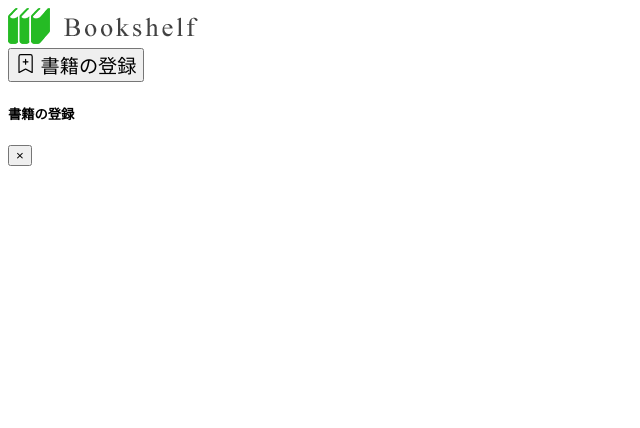
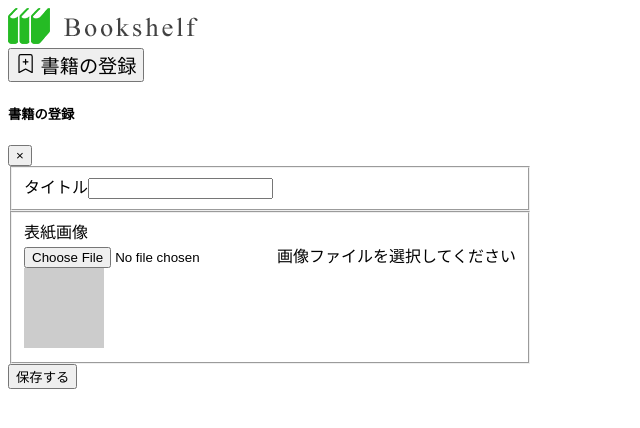
Before and after one commit to caramelribon/bookshelf, a Vue app: page / in a window 1280 px wide. Both pictures are taken after a click on the button "書籍の登録". Shown: the top 428 px of the page, without its empty margins (0-640 px from the left). Built offline with nearby package versions, Linux system fonts and the light colour scheme; the HTML template or start-up script is replaced by a standard one.

Commit message:
registration form create

```diff
--- a/src/components/ShelfModal.vue
+++ b/src/components/ShelfModal.vue
@@ -12,6 +12,48 @@
       hide-footer
       title="書籍の登録"
     >
+      <b-form>
+        <b-form-group class="mb-4">
+          <label for="title">タイトル</label>
+          <b-form-input
+          id="title"
+          v-model="title"
+          required
+          type="text"
+          >
+          </b-form-input>
+        </b-form-group>
+        <b-form-group class="mb-4">
+          <label for="file-uploader">表紙画像</label>
+          <b-form-file
+            id="file-uploader"
+            v-modal="imageFile"
+            accept="image/*"
+            browse-text="参照"
+            class="mb-2"
+            drop-placeholder="ファイルをここにドラッグ&ドロップしてください"
+            placeholder="画像ファイルを選択してください"
+            required
+          >
+          </b-form-file>
+          <b-img
+            :blank="!imageFileEncoded"
+            blank-color="#ccc"
+            height="80"
+            :src="imageFileEncoded"
+            alt="アップロード画像"
+          >
+          </b-img>
+        </b-form-group>
+        <b-button
+          block
+          class="mt-3"
+          type="submit"
+          variant="outline-success"
+        >
+          保存する
+        </b-button>
+      </b-form>
     </b-modal>
   </div>
 </template>
@@ -19,18 +61,61 @@
 <script>
 import {
   BButton,
+  BForm,
+  BFormFile,
+  BFormGroup,
+  BFormInput,
   BIconBookmarkPlus,
+  BImg,
   BModal,
   VBModal,
 } from 'bootstrap-vue';
 
+const encodeImage = (file) => {
+  const reader = new FileReader();
+  return new Promise((resolve) => {
+    reader.onloadend = (event) => resolve(event.target.result);
+    reader.readAsDataURL(file);
+  });
+};
+
 export default {
   components: {
     BButton,
+    BForm,
+    BFormFile,
+    BFormGroup,
+    BFormInput,
     BIconBookmarkPlus,
+    BImg,
     BModal,
   },
   directives: { 'b-modal': VBModal },
+  data() {
+    return {
+      imageFile: null,
+      imageFileEncoded: '',
+      isValidImageFile: null,
+      title: '',
+    };
+  },
+  watch: {
+    imageFile() {
+      if (this.imageFile) {
+        encodeImage(this.imageFile)
+          .then((res) => {
+            this.imageFileEncoded = res;
+            this.isValidImageFile = true;
+          })
+          .catch((err) => {
+            this.isValidImageFile = false;
+            console.error(err.message);
+          });
+      } else {
+        this.isValidImageFile = null;
+      }
+    },
+  },
 };
 </script>
 
```
